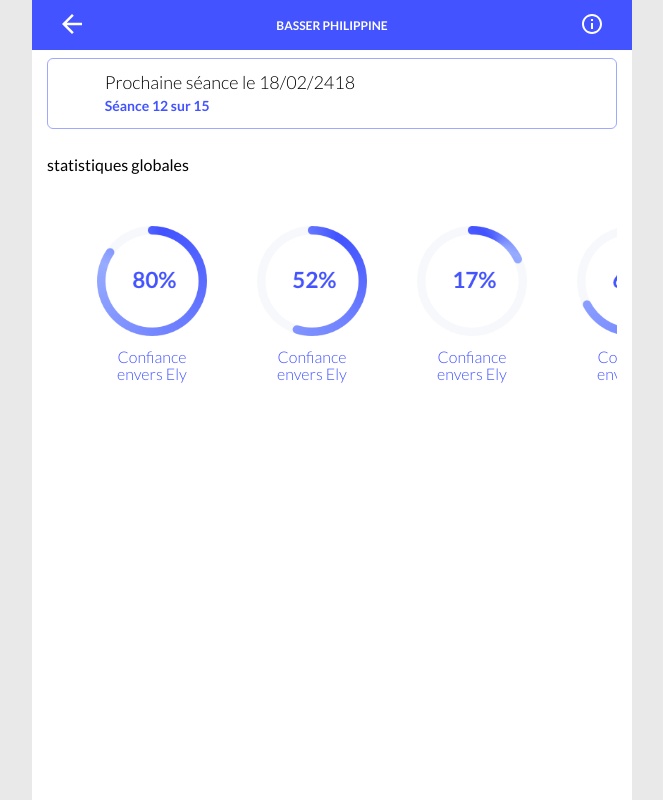
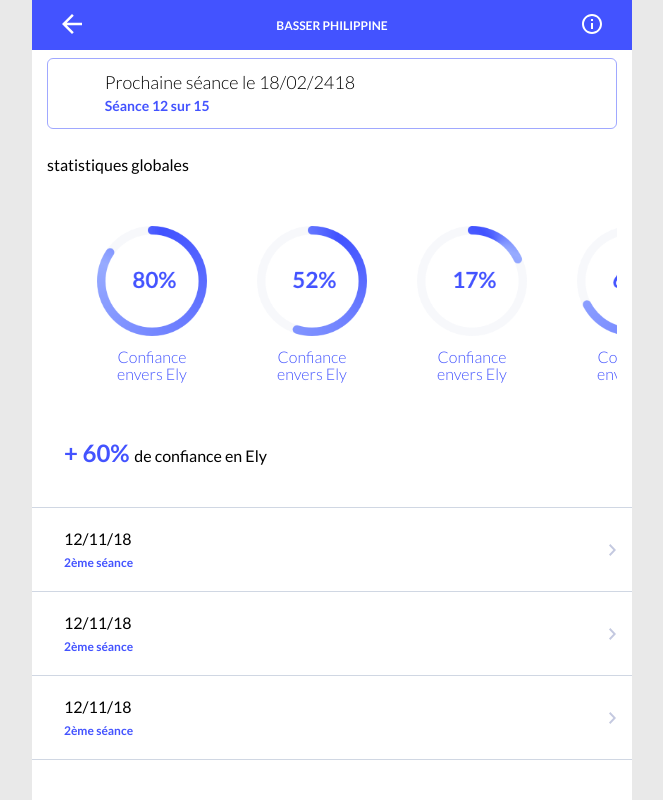
Before and after one commit to UlysseHall/evolve-app, a Vue app: page /patient/1 in a window 1280 px wide. Shown: the whole page, without its empty margins (308-971 px from the left). Built offline with nearby package versions, Linux system fonts and the light colour scheme.

Commit message:
fi, patient

```diff
--- a/src/assets/scss/_header_patient.scss
+++ b/src/assets/scss/_header_patient.scss
@@ -69,7 +69,7 @@ header {
         white-space: nowrap;
         overflow: auto;
         margin-top: 25px;
-        height: 200px;
+        height: auto;
 
        div {
            display: inline-block;
@@ -102,3 +102,48 @@ header {
        }
     }
 }
+
+.suivi {
+
+    margin-top: 20px;
+
+    .confiance {
+      font-size: 16px;
+      padding: 32px 16px 40px 32px;
+      border-bottom: 1px solid $grey2;
+
+      span {
+        color: $blue;
+        font-size: 24px;
+        font-weight: 700;
+      }
+    }
+
+    .container-seance {
+      .seance {
+        padding: 22px 22px 22px 32px;
+        position: relative;
+        border-bottom: 1px solid $grey2;
+
+        &:after {
+          content:'';
+          position: absolute;
+          background-image: url('assets/img/arrow.svg');
+          background-repeat: no-repeat;
+          background-size: cover;
+          width: 7px;
+          height: 12px;
+          right: 16px;
+          top: 50%;
+          transform: translateY(-50%);
+        }
+
+        .nbrSeance {
+          color: $blue;
+          font-size: 12px;
+          font-weight: 700;
+          margin-top: 8px;
+        }
+      }
+    }
+  }
--- a/src/assets/scss/home.scss
+++ b/src/assets/scss/home.scss
@@ -92,52 +92,4 @@
       }
     }
   }
-
-
-
-
-// SUITE PAGE CLEMENT
-
-  .suivi {
-    .confiance {
-      font-size: 16px;
-      padding: 32px 16px 40px;
-      border-bottom: 1px solid $grey2;
-
-      span {
-        color: $blue;
-        font-size: 24px;
-        font-weight: 700;
-      }
-    }
-
-    .container-seance {
-
-      .seance {
-        padding: 22px;
-        position: relative;
-        border-bottom: 1px solid $grey2;
-
-        &:after {
-          content:'';
-          position: absolute;
-          background-image: url('assets/img/arrow.svg');
-          background-repeat: no-repeat;
-          background-size: cover;
-          width: 7px;
-          height: 12px;
-          right: 16px;
-          top: 50%;
-          transform: translateY(-50%);
-        }
-
-        .nbrSeance {
-          color: $blue;
-          font-size: 12px;
-          font-weight: 700;
-          margin-top: 8px;
-        }
-      }
-    }
-  }
 }
--- a/src/pages/Patient.vue
+++ b/src/pages/Patient.vue
@@ -42,6 +42,32 @@
         </div>
       </div>
     </div>
+
+    <div class="suivi">
+      <p class="confiance"><span>+ 60% </span> de confiance en Ely</p>
+
+      <div class="container-seance">
+        <a href="#">
+          <div class="seance">
+            <p class="date">12/11/18</p>
+            <p class="nbrSeance">2ème séance</p>
+          </div>
+        </a>
+        <a href="#">
+          <div class="seance">
+            <p class="date">12/11/18</p>
+            <p class="nbrSeance">2ème séance</p>
+          </div>
+        </a>
+        <a href="#">
+          <div class="seance">
+            <p class="date">12/11/18</p>
+            <p class="nbrSeance">2ème séance</p>
+          </div>
+        </a>
+      </div>
+    </div>
+
   </div>
 </template>
 
```
